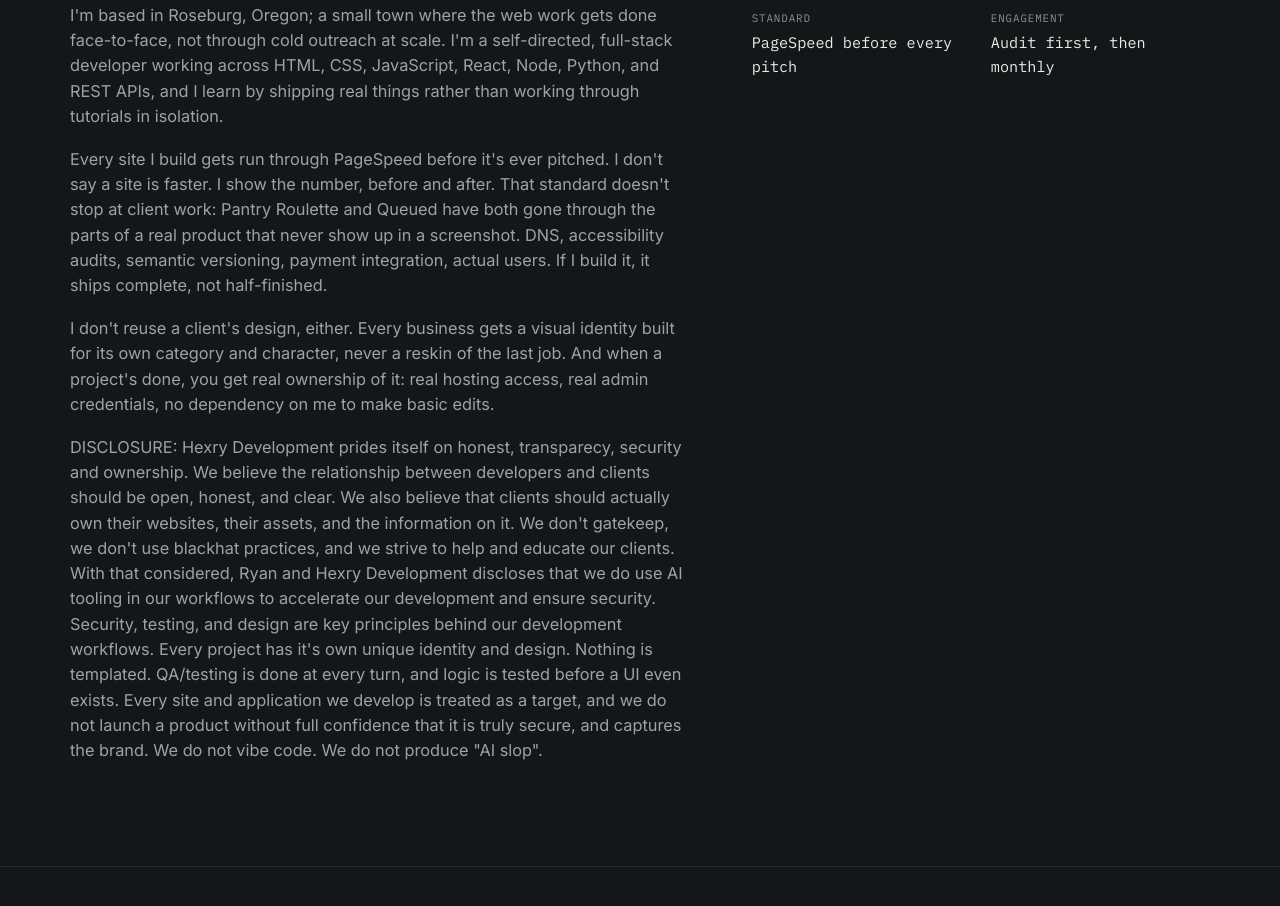
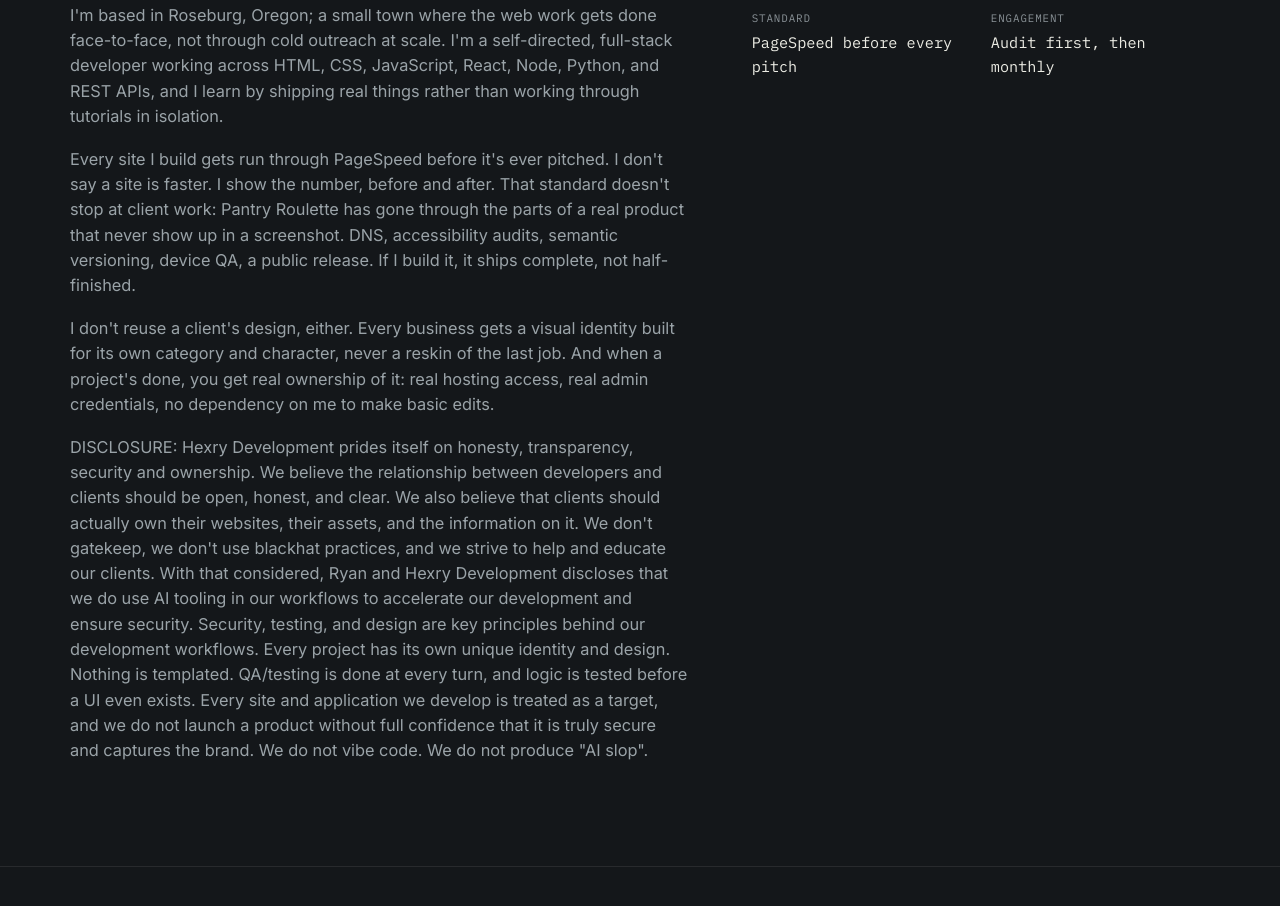
Before and after one commit to Ryan-carrot/ryan-portfolio, a plain HTML site: page index.html in a window 1280 px wide. Shown: the part 4585-5491 px from the top of the page. Drawn offline with Linux system fonts and the light colour scheme.

Commit message:
content: disclosure typos, drop payments and users claims
Disclosure, spelling and punctuation only:
- "honest, transparecy" -> "honesty, transparency"
- "it's own" -> "its own"
- "truly secure, and captures" -> "truly secure and captures"

Pantry Roulette claims: "payments" and "real users" / "payment
integration, actual users" replaced with device QA and a public
release (DNS and accessibility were already listed). About now names
only Pantry Roulette, since Queued has no public release yet.

Co-Authored-By: Claude Opus 5.5 <noreply@anthropic.com>
Claude-Session: https://claude.ai/code/session_01L3gm5BMe3sh1FtAvfLm4p3

```diff
--- a/index.html
+++ b/index.html
@@ -286,7 +286,7 @@
       <div class="section-head">
         <p class="eyebrow">Personal projects</p>
         <h2>Full-lifecycle, not just a landing page.</h2>
-        <p>Client sites prove I can ship fast. These prove I can carry a product past "it looks done" through APIs, DNS, payments, and real users.</p>
+        <p>Client sites prove I can ship fast. These prove I can carry a product past "it looks done" through APIs, DNS, accessibility, device QA, and a public release.</p>
       </div>
 
       <div class="project-grid">
@@ -377,9 +377,9 @@
         <p class="eyebrow">About</p>
         <h2 style="font-size:clamp(1.9rem,4vw,2.75rem); margin-block:0.6rem 1.3rem;">Roseburg-based. Self-taught. Built to ship.</h2>
         <p>I'm based in Roseburg, Oregon; a small town where the web work gets done face-to-face, not through cold outreach at scale. I'm a self-directed, full-stack developer working across HTML, CSS, JavaScript, React, Node, Python, and REST APIs, and I learn by shipping real things rather than working through tutorials in isolation.</p>
-        <p>Every site I build gets run through PageSpeed before it's ever pitched. I don't say a site is faster. I show the number, before and after. That standard doesn't stop at client work: Pantry Roulette and Queued have both gone through the parts of a real product that never show up in a screenshot. DNS, accessibility audits, semantic versioning, payment integration, actual users. If I build it, it ships complete, not half-finished.</p>
+        <p>Every site I build gets run through PageSpeed before it's ever pitched. I don't say a site is faster. I show the number, before and after. That standard doesn't stop at client work: Pantry Roulette has gone through the parts of a real product that never show up in a screenshot. DNS, accessibility audits, semantic versioning, device QA, a public release. If I build it, it ships complete, not half-finished.</p>
         <p>I don't reuse a client's design, either. Every business gets a visual identity built for its own category and character, never a reskin of the last job. And when a project's done, you get real ownership of it: real hosting access, real admin credentials, no dependency on me to make basic edits.</p>
-        <p>DISCLOSURE: Hexry Development prides itself on honest, transparecy, security and ownership. We believe the relationship between developers and clients should be open, honest, and clear. We also believe that clients should actually own their websites, their assets, and the information on it. We don't gatekeep, we don't use blackhat practices, and we strive to help and educate our clients. With that considered, Ryan and Hexry Development discloses that we do use AI tooling in our workflows to accelerate our development and ensure security. Security, testing, and design are key principles behind our development workflows. Every project has it's own unique identity and design. Nothing is templated. QA/testing is done at every turn, and logic is tested before a UI even exists. Every site and application we develop is treated as a target, and we do not launch a product without full confidence that it is truly secure, and captures the brand. We do not vibe code. We do not produce "AI slop".</p>
+        <p>DISCLOSURE: Hexry Development prides itself on honesty, transparency, security and ownership. We believe the relationship between developers and clients should be open, honest, and clear. We also believe that clients should actually own their websites, their assets, and the information on it. We don't gatekeep, we don't use blackhat practices, and we strive to help and educate our clients. With that considered, Ryan and Hexry Development discloses that we do use AI tooling in our workflows to accelerate our development and ensure security. Security, testing, and design are key principles behind our development workflows. Every project has its own unique identity and design. Nothing is templated. QA/testing is done at every turn, and logic is tested before a UI even exists. Every site and application we develop is treated as a target, and we do not launch a product without full confidence that it is truly secure and captures the brand. We do not vibe code. We do not produce "AI slop".</p>
       </div>
       <dl class="about-facts">
         <div class="fact"><dt>Based in</dt><dd>Roseburg, Oregon</dd></div>
```
